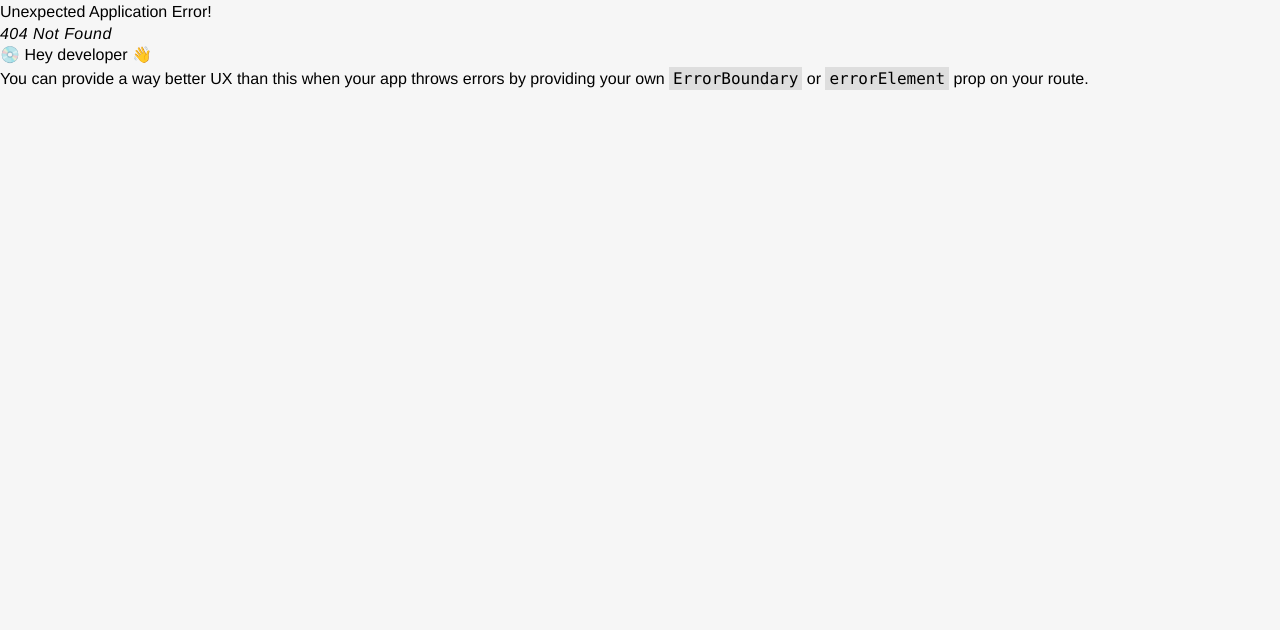
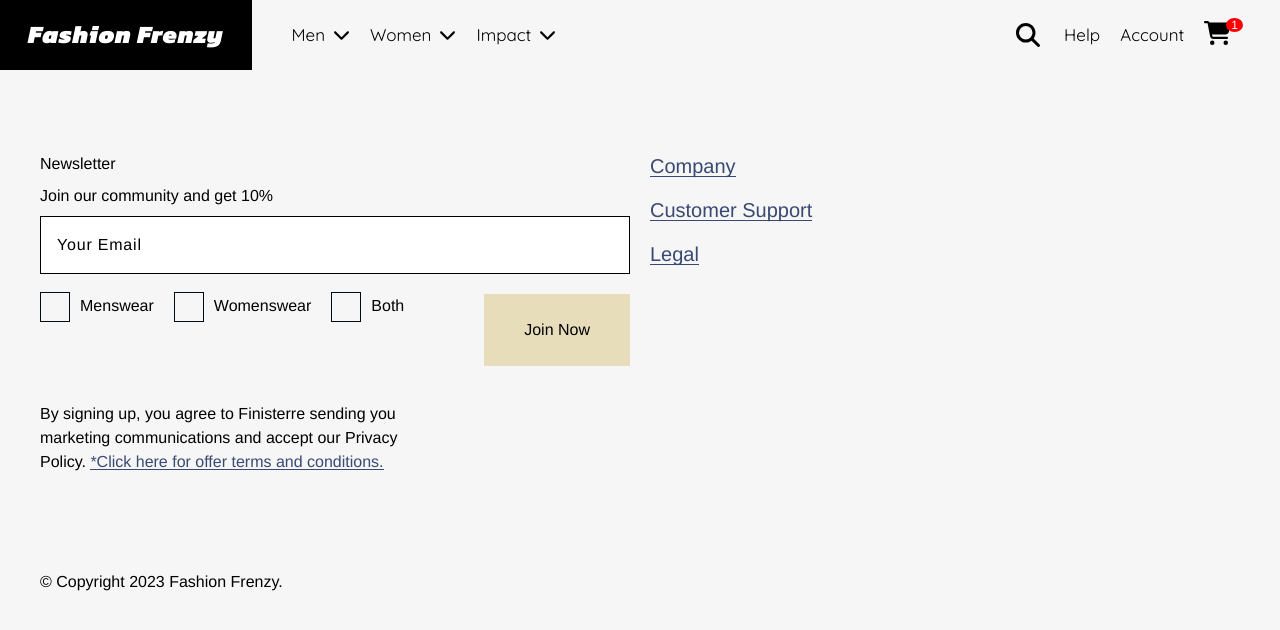
Before and after one commit to proxy0359/Fashion-Frenzy, a React (Vite) app: page /men in a window 1280 px wide. Before the commit this address had no page. Shown: the top 630 px of the page. Built offline with nearby package versions, Linux system fonts and the light colour scheme; the HTML template or start-up script is replaced by a standard one.

Commit message:
added footer but not done

```diff
--- /dev/null
+++ b/src/components/UI/RadioCheckBox.css
@@ -0,0 +1,32 @@
+.radio label::before {
+  content: '';
+  width: 30px;
+  height: 30px;
+  cursor: pointer;
+  position: absolute;
+  top: 0;
+  margin-top: -2px;
+  left: 0;
+  border: 1px solid #010b13;
+}
+
+.radio input[type='radio']:checked + label::after {
+  opacity: 1;
+}
+
+.radio label::after {
+  content: '';
+  width: 18px;
+  height: 10px;
+  position: absolute;
+  top: 0;
+  margin-top: 6px;
+  left: 5px;
+  border: 3px solid #010b13;
+
+  border-top: none;
+  border-right: none;
+  background: 0 0;
+  opacity: 0;
+  transform: rotate(-45deg);
+}
--- /dev/null
+++ b/src/components/UI/RadioCheckBox.jsx
@@ -0,0 +1,21 @@
+import React from 'react';
+import './RadioCheckBox.css';
+
+const RadioCheckBox = ({ title, id, value }) => {
+  return (
+    <span className="radio relative mr-5 mb-2">
+      <input
+        type="radio"
+        value={value}
+        name="gender-radio"
+        id={id}
+        className="hidden"
+      />
+      <label className="ml-10 cursor-pointer" for={id}>
+        {title}
+      </label>
+    </span>
+  );
+};
+
+export default RadioCheckBox;
--- a/src/components/UI/SlickCarousel.jsx
+++ b/src/components/UI/SlickCarousel.jsx
@@ -1,7 +1,6 @@
 import React from 'react';
 import Slider from 'react-slick';
-import { FontAwesomeIcon } from '@fortawesome/react-fontawesome';
-import { faArrowLeft } from '@fortawesome/free-solid-svg-icons';
+
 import LeftArrow from './icons/LeftArrow';
 import RightArrow from './icons/RightArrow';
 
@@ -10,6 +9,7 @@ const SlickCarousel = (props) => {
     slidesToShow: 4,
     variableWidth: true,
     infinite: true,
+    adaptiveHeight: true,
 
     nextArrow: <LeftArrow className="top-[35%]" />,
     prevArrow: <RightArrow />,
--- /dev/null
+++ b/src/components/errors/PageNotFound.jsx
@@ -0,0 +1,16 @@
+import React from 'react';
+import { NavLink } from 'react-router-dom';
+
+const PageNotFound = () => {
+  return (
+    <div>
+      404 Page not Found Please Click{' '}
+      <NavLink to="/" className="link">
+        Here
+      </NavLink>{' '}
+      to go back
+    </div>
+  );
+};
+
+export default PageNotFound;
--- a/src/components/footer/Footer.jsx
+++ b/src/components/footer/Footer.jsx
@@ -1,16 +1,33 @@
 import React from 'react';
+import FooterForm from './FooterForm';
+import { NavLink } from 'react-router-dom';
+import FooterLinks from './FooterLinks';
 
 const Footer = () => {
   return (
-    <footer className=" py-10 ">
-      <div className="  ">
-        <div className="col-span-4">
-          <p className="mb-2">Newsletter</p>
-          <p className="mb-2">Join our community and get 10%</p>
+    <footer className=" mb-6 mt-32 px-10 pb-6 ">
+      <div className=" grid grid-cols-12 gap-5">
+        <div className=" col-span-6 max-md:col-span-12 max-sm:mb-4 max-md:mb-12 max-lg:mb-12 mb-24">
+          <p className="mb-2 text-[16px]">Newsletter</p>
+          <p className="mb-2 text-[16px]">Join our community and get 10%</p>
+          <FooterForm />
+          <div className="grid grid-cols-12">
+            <p className="col-span-8">
+              By signing up, you agree to Finisterre sending you marketing
+              communications and accept our Privacy Policy.&nbsp;
+              <NavLink to="/terms-and-conditions" className="link">
+                *Click here for offer terms and conditions.
+              </NavLink>
+              &nbsp;
+            </p>
+          </div>
+        </div>
+        <div className="col-span-3">
+          <FooterLinks />
         </div>
       </div>
 
-      <span>© Copyright 2023 Fashion Frenzy.</span>
+      <span className=" absolute">© Copyright 2023 Fashion Frenzy.</span>
     </footer>
   );
 };
--- /dev/null
+++ b/src/components/footer/FooterForm.css
@@ -0,0 +1,32 @@
+.radio label::before {
+  content: '';
+  width: 30px;
+  height: 30px;
+  cursor: pointer;
+  position: absolute;
+  top: 0;
+  margin-top: -2px;
+  left: 0;
+  border: 1px solid #010b13;
+}
+
+.radio input[type='radio']:checked + label::after {
+  opacity: 1;
+}
+
+.radio label::after {
+  content: '';
+  width: 18px;
+  height: 10px;
+  position: absolute;
+  top: 0;
+  margin-top: 6px;
+  left: 5px;
+  border: 3px solid #010b13;
+
+  border-top: none;
+  border-right: none;
+  background: 0 0;
+  opacity: 0;
+  transform: rotate(-45deg);
+}
--- /dev/null
+++ b/src/components/footer/FooterForm.jsx
@@ -0,0 +1,51 @@
+import React from 'react';
+import './FooterForm.css';
+import RadioCheckBox from '../UI/RadioCheckBox';
+
+const FooterForm = () => {
+  const newsletterSubmitHandler = (event) => {
+    event.preventDefault();
+  };
+
+  return (
+    <form onSubmit={newsletterSubmitHandler}>
+      <span className="radio relative mr-5 mb-2">
+        <input
+          data-email=""
+          type="email"
+          name="email"
+          placeholder="Your Email"
+          autocomplete="off"
+          className="w-full mb-5 p-4 border border-[black]  placeholder-[black] tracking-wider focus:outline-none"
+        />
+        <div className="flex  justify-between max-sm:flex-col mb-3">
+          <div className="flex flex-wrap">
+            <RadioCheckBox
+              title="Menswear"
+              id="--newsletter-form-men"
+              value="men"
+            />
+            <RadioCheckBox
+              title=" Womenswear "
+              id="--newsletter-form-women"
+              value="women"
+            />
+            <RadioCheckBox
+              title="Both"
+              id="--newsletter-form-both"
+              value="both"
+            />
+          </div>
+          <button
+            type="submit"
+            className="button bg-[#e7ddbb] w-max flex-shrink-0 max-sm:mt-8"
+          >
+            Join Now
+          </button>
+        </div>
+      </span>
+    </form>
+  );
+};
+
+export default FooterForm;
--- /dev/null
+++ b/src/components/footer/FooterLinks.jsx
@@ -0,0 +1,26 @@
+import React from 'react';
+import { NavLink } from 'react-router-dom';
+
+const FooterLinks = () => {
+  return (
+    <ul className="flex-col text-xl list-none">
+      <li className="mb-4">
+        <NavLink to="company" className="link">
+          Company
+        </NavLink>
+      </li>
+      <li className=" mb-4 flex-shrink-0 w-max">
+        <NavLink to="customer-support" className="link ">
+          Customer Support
+        </NavLink>
+      </li>
+      <li className="mb-4">
+        <NavLink to="legal" className="link">
+          Legal
+        </NavLink>
+      </li>
+    </ul>
+  );
+};
+
+export default FooterLinks;
--- a/src/index.css
+++ b/src/index.css
@@ -13,6 +13,17 @@ body {
   padding: 0;
   background: #f6f6f6;
   font-family: Helvetica Neue LT W05_55 Roman, Helvetica, sans-serif;
+}
+
+main {
+  width: 100%;
+  height: 100%;
+}
+section {
+  height: fit-content;
+}
+footer {
+  width: 100%;
 }
 
 .h1 {
--- a/src/routes/useRoutes.jsx
+++ b/src/routes/useRoutes.jsx
@@ -3,6 +3,7 @@ import { createRoutesFromElements, Route, Navigate } from 'react-router';
 import { createBrowserRouter } from 'react-router-dom';
 import Layout from '../pages/Layout';
 import LandingPage from '../pages/LandingPage';
+import PageNotFound from '../components/errors/PageNotFound';
 
 const useRoutes = () => {
   const router = createBrowserRouter(
@@ -10,6 +11,7 @@ const useRoutes = () => {
       <Route path="/" element={<Layout />}>
         <Route index element={<Navigate to="/home" />} />
         <Route path="/home" element={<LandingPage />} />
+        <Route path="*" element={<PageNotFound />} />
       </Route>
     )
   );
```
